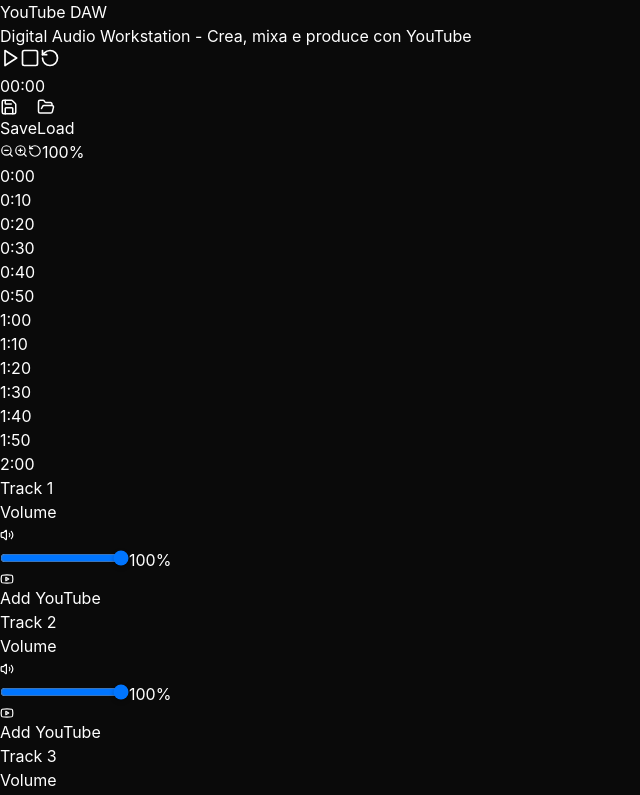
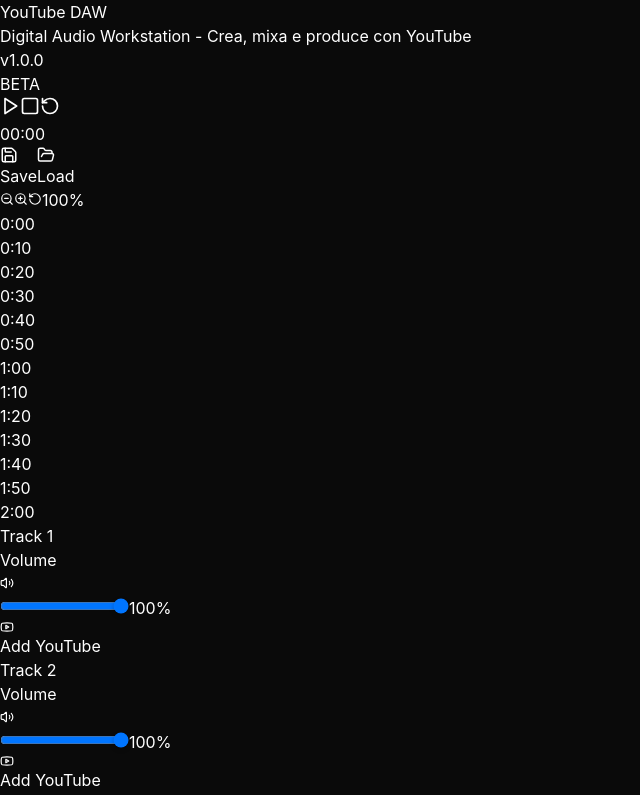
Before and after one commit to FrancoCerone/youtube_daw, a React (Vite) app: page / in a window 1280 px wide. Shown: the top 795 px of the page, without its empty margins (0-640 px from the left). Built offline with nearby package versions, Linux system fonts and the light colour scheme.

Commit message:
added version

```diff
--- a/package.json
+++ b/package.json
@@ -1,7 +1,7 @@
 {
   "name": "youtube_daw",
   "private": true,
-  "version": "1.0.0",
+  "version": "1.0.1",
   "description": "Digital Audio Workstation web-based per creare e mixare musica usando video YouTube",
   "type": "module",
   "homepage": "https://francocerone.github.io/youtube_daw/",
--- a/src/App.tsx
+++ b/src/App.tsx
@@ -24,13 +24,25 @@
       <div className="min-h-screen bg-gray-950 text-white">
         {/* Header */}
         <header className="bg-gray-900 border-b border-gray-800 p-4">
-          <div className="max-w-7xl mx-auto">
+          <div className="max-w-7xl mx-auto flex items-start justify-between">
+            <div>
               <h1 className="text-2xl font-bold bg-gradient-to-r from-blue-400 to-purple-500 bg-clip-text text-transparent">
                 YouTube DAW
               </h1>
               <p className="text-sm text-gray-400 mt-1">
                 Digital Audio Workstation - Crea, mixa e produce con YouTube
               </p>
+            </div>
+
+            {/* Version Badge */}
+            <div className="flex items-center gap-2">
+              <span className="text-xs text-gray-500">v1.0.0</span>
+              <div className="bg-gradient-to-r from-blue-500/20 to-purple-500/20 border border-blue-500/30 px-3 py-1 rounded-full">
+                <span className="text-xs font-semibold bg-gradient-to-r from-blue-400 to-purple-400 bg-clip-text text-transparent">
+                  BETA
+                </span>
+              </div>
+            </div>
           </div>
         </header>
 
```
Lines whose indentation alone changed are shown as unchanged.
